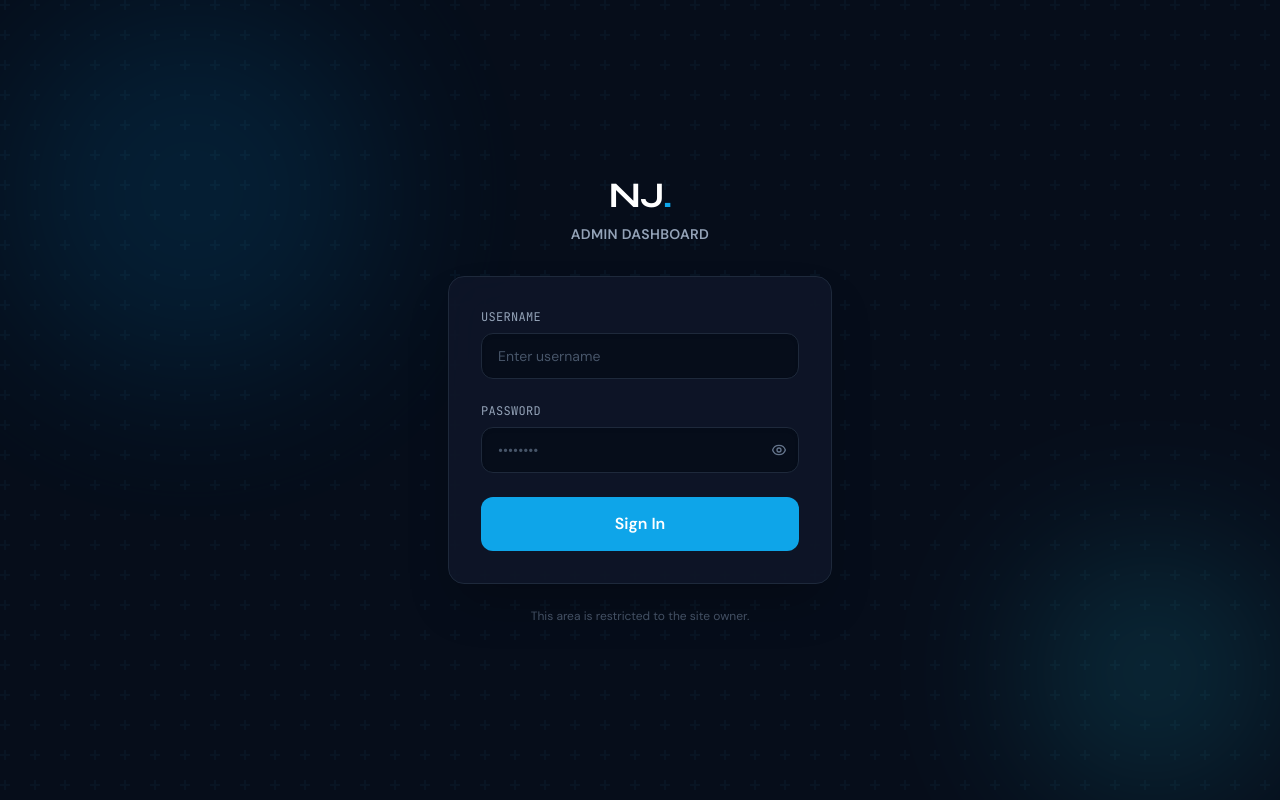
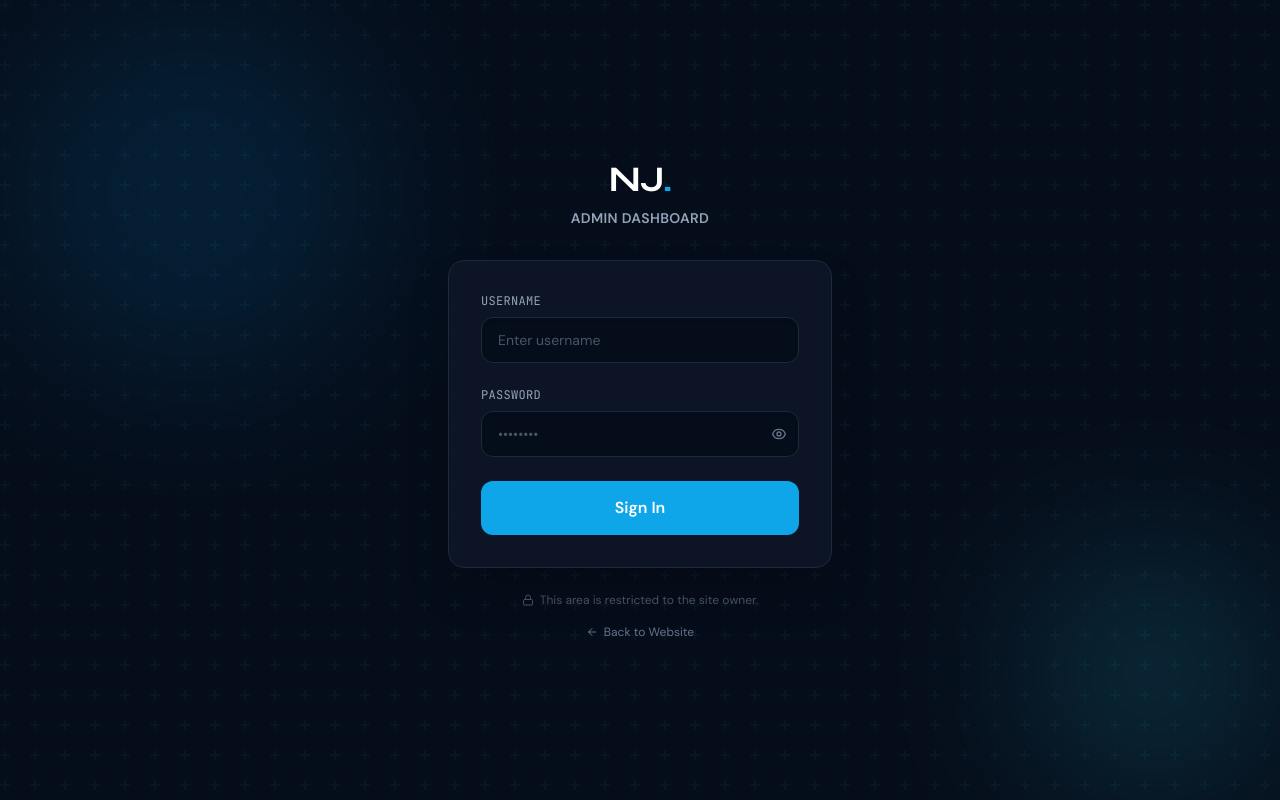
Before and after one commit to Nagaraj-Jakkappa/Portfolio-Website, a React (Vite) app in the folder client/: page /admin/login in a window 1280 px wide. Built offline with nearby package versions, Linux system fonts and the light colour scheme.

Commit message:
feat: harden admin login security

```diff
--- a/client/src/pages/AdminLogin.jsx
+++ b/client/src/pages/AdminLogin.jsx
@@ -1,15 +1,21 @@
-import { useState } from 'react';
-import { useNavigate } from 'react-router-dom';
+import { useState, useEffect } from 'react';
+import { useNavigate, Link } from 'react-router-dom';
 import { Helmet } from 'react-helmet-async';
 import { useAuth } from '../context/AuthContext';
 import toast from 'react-hot-toast';
 
 export default function AdminLogin() {
-  const { login } = useAuth();
+  const { admin, login } = useAuth();
   const navigate = useNavigate();
   const [form, setForm] = useState({ username: '', password: '' });
   const [loading, setLoading] = useState(false);
   const [showPass, setShowPass] = useState(false);
+
+  useEffect(() => {
+    if (admin) {
+      navigate('/admin');
+    }
+  }, [admin, navigate]);
 
   const handleSubmit = async (e) => {
     e.preventDefault();
@@ -124,9 +130,24 @@ export default function AdminLogin() {
             </button>
           </form>
 
-          <p className="text-center text-xs text-slate-600 mt-6">
-            This area is restricted to the site owner.
-          </p>
+          <div className="flex flex-col items-center gap-4 mt-6">
+            <p className="text-center text-xs text-slate-600 flex items-center gap-1.5">
+              <svg width="12" height="12" viewBox="0 0 24 24" fill="none" stroke="currentColor" strokeWidth="2" strokeLinecap="round" strokeLinejoin="round">
+                <rect x="3" y="11" width="18" height="11" rx="2" ry="2" />
+                <path d="M7 11V7a5 5 0 0110 0v4" />
+              </svg>
+              This area is restricted to the site owner.
+            </p>
+            <Link
+              to="/"
+              className="text-xs text-slate-500 hover:text-blue-400 transition-colors flex items-center gap-1.5"
+            >
+              <svg width="12" height="12" viewBox="0 0 24 24" fill="none" stroke="currentColor" strokeWidth="2" strokeLinecap="round" strokeLinejoin="round">
+                <path d="M19 12H5M12 19l-7-7 7-7"/>
+              </svg>
+              Back to Website
+            </Link>
+          </div>
         </div>
       </div>
     </>
```
Also changed, not shown: 1 other file (tests, documents, lock files or other folders).
